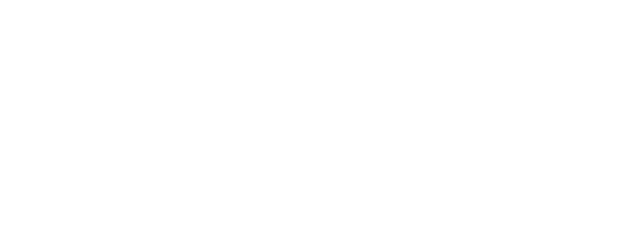
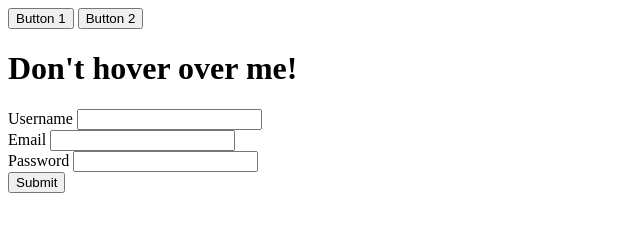
Before and after one commit to Naveed-Naqi/ttp_assignment2, a plain HTML site: page index.html in a window 1280 px wide. Shown: the whole page, without its empty margins (0-640 px from the left). Drawn offline with Linux system fonts and the light colour scheme.

Commit message:
finished assignment

```diff
--- a/index.html
+++ b/index.html
@@ -4,7 +4,33 @@
     <meta charset="UTF-8">
 </head>
 <body>
+    <button onclick="argue()">Button 1</button>
+    <button onclick="argueMore()">Button 2</button>
+    <p id="argue_text"></p>
 
+    <div onmouseover="dontHover()">
+        <h1>Don't hover over me!</h1>
+    </div>
+
+    <form >
+        <div>
+            <label>Username</label>
+            <input type="text"></input>
+        </div>
+        <div>
+            <label>Email</label>
+            <input type="text"></input>
+        </div>
+        <div>
+            <label>Password</label>
+            <input id="password" type="password"></input>
+        </div>
+
+        <button id="submit" >Submit</button>
+    </form>
+
+    <h1 id="formStatus" ></h1>
 </body>
+
 <script src="script.js" ></script>
 </html>
--- a/script.js
+++ b/script.js
@@ -0,0 +1,24 @@
+function argue() {
+    let p = document.getElementById("argue_text");
+    p.innerText = "I'm Right";
+}
+
+function argueMore() {
+    let p = document.getElementById("argue_text");
+    p.innerText = "No, I'm Right";
+}
+
+function dontHover() {
+    alert("I told you not to hover over me!");
+}
+
+document.getElementById("submit").addEventListener("click", function(event){
+    event.preventDefault();
+    let pass = document.getElementById("password").value;
+
+    if(pass !== "12345678") {
+        alert("Incorrect Password!");
+    } else {
+        document.getElementById("formStatus").innerText = "Correct Credentials!"
+    }
+  });
```
